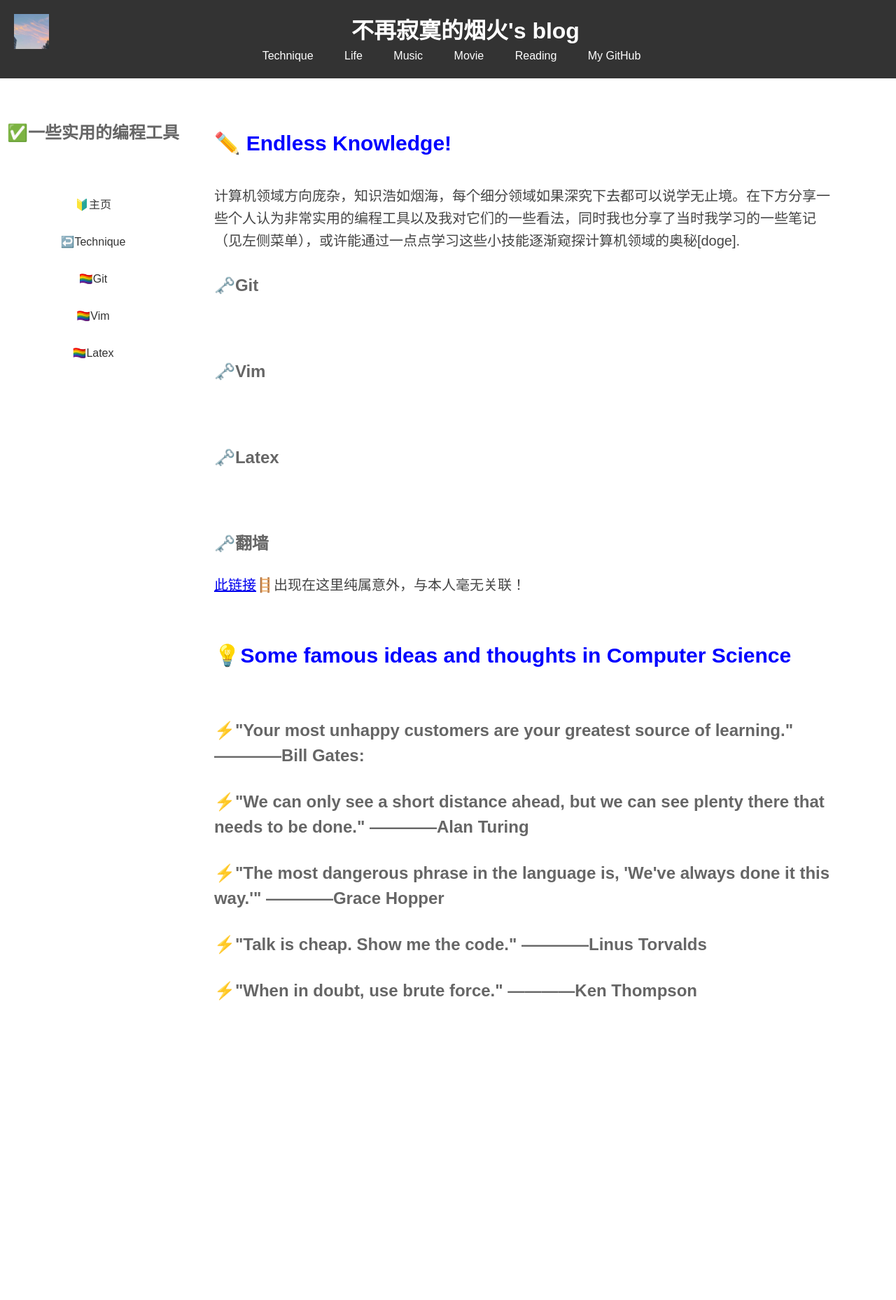
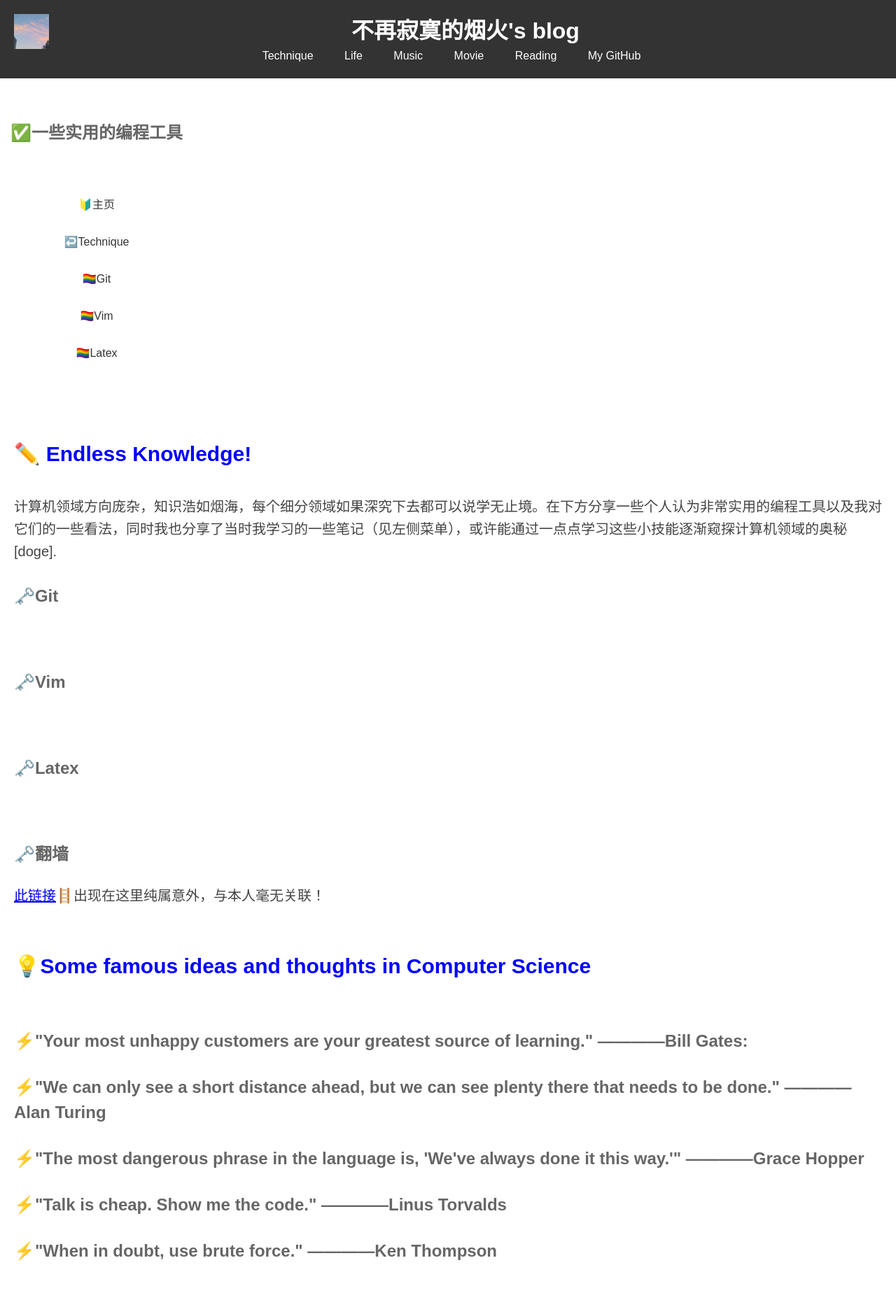
Before and after one commit to CS0729/myblog, a Jekyll site: the page built from _posts/2024-04-15-Technique.md, in a window 1280 px wide. Shown: the whole page at 70% size. Built offline with Jekyll 4.4.1, drawn with Linux system fonts in a browser that asks for light colours; before the commit the page ends 1479 px from its top, so only the background shows below that.

Commit message:
the latest

```diff
--- a/assets/css/customx.css
+++ b/assets/css/customx.css
@@ -57,6 +57,7 @@ h5 {
 /*侧边栏*/
 .left-sidebar {
     float:left;
+    width:20%;
     margin-right: 20px;
     margin-top: 20px;
     padding: 10px;
@@ -81,8 +82,7 @@ h5 {
 }
 
 main {
-    float: left; /* 添加float:left来确保它不会被侧边栏下方的内容撑开 */
-    width:70%;
+    display: inline-block; /* 添加float:left来确保它不会被侧边栏下方的内容撑开 */
     margin-top:20px;
     padding: 20px; /* 如果需要，可以添加内边距 */
     text-align: left; /* 将主内容区域的文本左对齐 */
```
